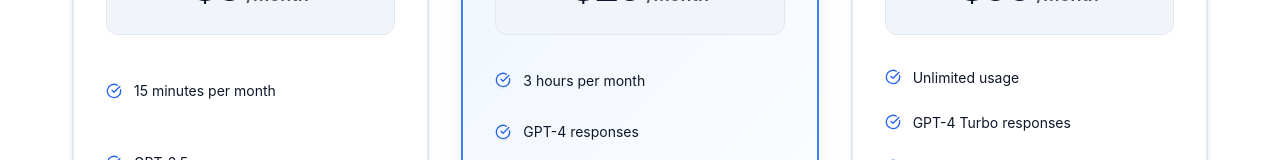
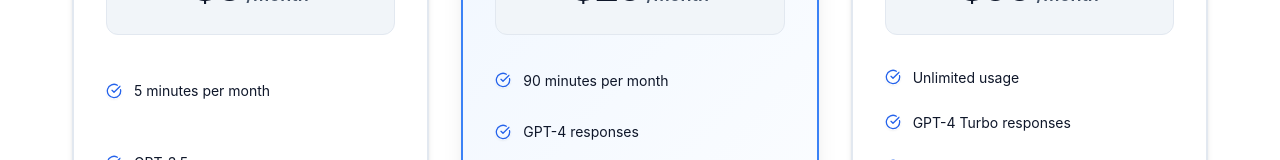
Before and after one commit to Mouhamedamin09/Skill-Edge-front, a React (Vite) app: page /pricing in a window 1280 px wide. Shown: the part 734-894 px from the top of the page. Built offline with nearby package versions, Linux system fonts and the light colour scheme; no server answers; the HTML template or start-up script is replaced by a standard one.

Commit message:
feat: update frontend minutes - Free: 15min5min, Pro: 3hrs90min

```diff
--- a/src/pages/PlanSelectionPage.tsx
+++ b/src/pages/PlanSelectionPage.tsx
@@ -40,7 +40,7 @@ const PlanSelectionPage: React.FC = () => {
       icon: Users,
       color: "blue",
       features: [
-        "15 minutes per month",
+        "5 minutes per month",
         "GPT-3.5 responses",
         "Basic interview types",
         "Email support",
@@ -56,7 +56,7 @@ const PlanSelectionPage: React.FC = () => {
       color: "purple",
       popular: true,
       features: [
-        "3 hours per month",
+        "90 minutes per month",
         "GPT-4 responses",
         "All interview types",
         "Priority support",
--- a/src/pages/PricingPage.tsx
+++ b/src/pages/PricingPage.tsx
@@ -38,7 +38,7 @@ const PricingPage: React.FC = () => {
       color: "var(--secondary-500)",
       bgColor: "var(--secondary-50)",
       features: [
-        "15 minutes per month",
+        "5 minutes per month",
         "GPT-3.5 responses",
         "Basic interview types",
         "Email support",
@@ -56,7 +56,7 @@ const PricingPage: React.FC = () => {
       color: "var(--primary-500)",
       bgColor: "var(--primary-50)",
       features: [
-        "3 hours per month",
+        "90 minutes per month",
         "GPT-4 responses",
         "All interview types",
         "Priority support",
@@ -258,7 +258,7 @@ const PricingPage: React.FC = () => {
             <div className="faq-item">
               <h4>Is there a free trial?</h4>
               <p>
-                Yes, our Free plan gives you 15 minutes per month to try out all
+                Yes, our Free plan gives you 5 minutes per month to try out all
                 features.
               </p>
             </div>
--- a/src/pages/dashboard/BillingPage.tsx
+++ b/src/pages/dashboard/BillingPage.tsx
@@ -122,7 +122,7 @@ const BillingPage: React.FC = () => {
       color: "var(--secondary-500)",
       bgColor: "var(--secondary-50)",
       features: [
-        "15 minutes per month",
+        "5 minutes per month",
         "GPT-3.5 responses",
         "Basic interview types",
         "Email support",
@@ -140,7 +140,7 @@ const BillingPage: React.FC = () => {
       color: "var(--primary-500)",
       bgColor: "var(--primary-50)",
       features: [
-        "3 hours per month",
+        "90 minutes per month",
         "GPT-4 responses",
         "All interview types",
         "Priority support",
@@ -643,7 +643,7 @@ const BillingPage: React.FC = () => {
                           {plan.id === "free"
                             ? "Free Plan"
                             : plan.current && plan.id === "pro"
-                            ? "Add 180 More Minutes"
+                            ? "Add 90 More Minutes"
                             : `Upgrade to ${plan.name}`}
                           {plan.id !== "free" && <ArrowRight size={16} />}
                         </>
```
